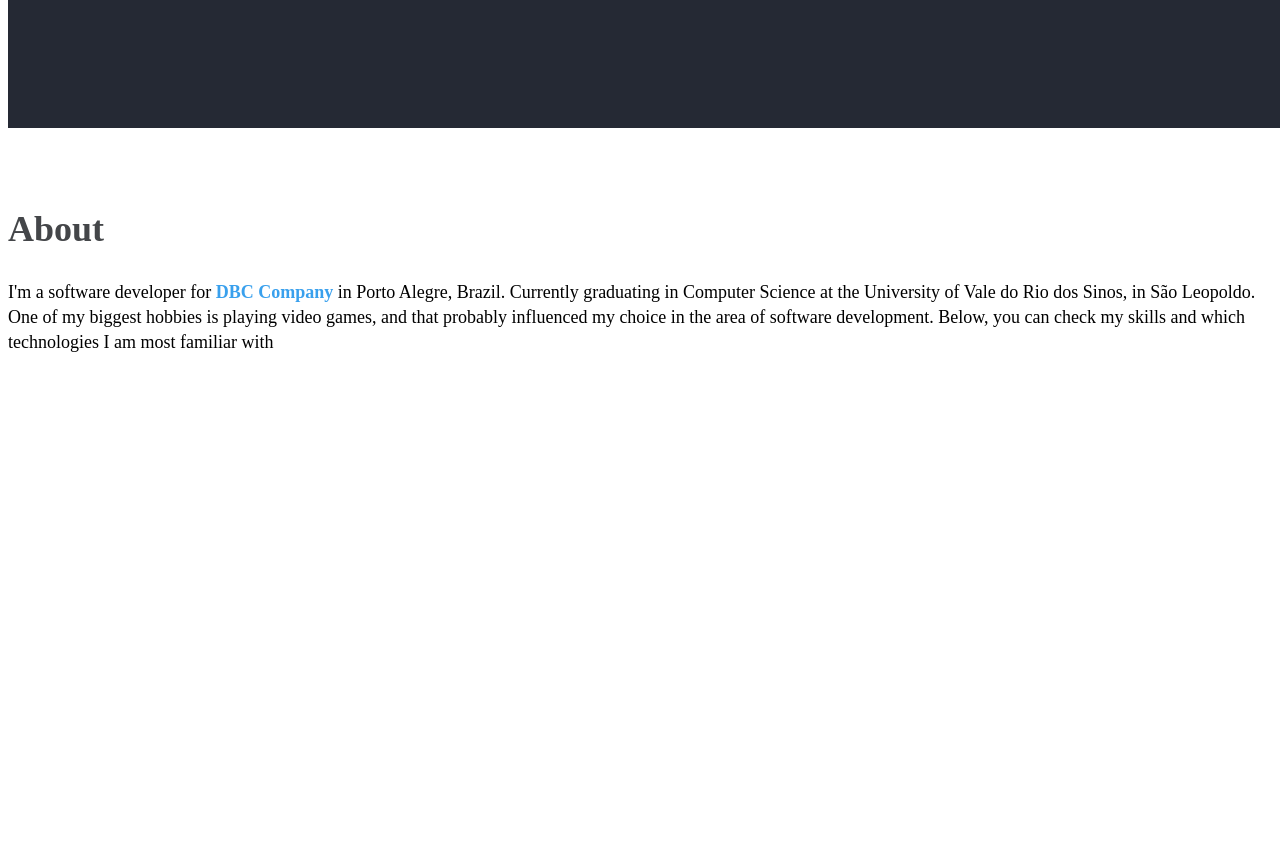
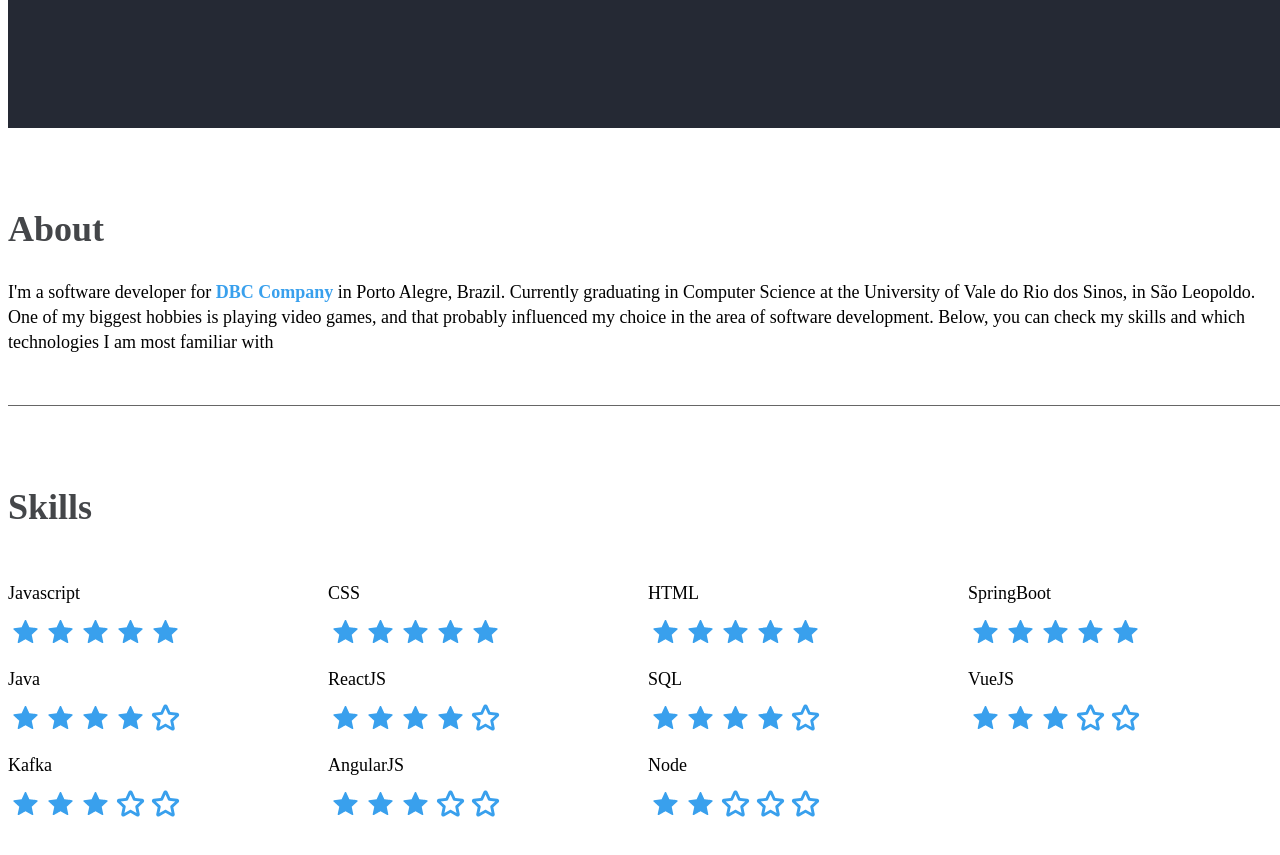
Before and after one commit to DouglasSilv/portfolio, a Next.js app: page /Portfolio in a window 1280 px wide. Shown: the part 680-1535 px from the top of the page. Before the commit the page ends 1093 px from the top, so only its background shows below. Built offline with nearby package versions, Linux system fonts and the light colour scheme.

Commit message:
add skills section

```diff
--- /dev/null
+++ b/components/GrayLine/index.jsx
@@ -0,0 +1,8 @@
+import styled from 'styled-components';
+import { COLORS } from '../../constants/colors';
+
+const GrayLine = styled.div`
+  border-bottom: 1px solid ${COLORS.gray};
+`;
+
+export default GrayLine;
--- /dev/null
+++ b/components/SkillRating/index.jsx
@@ -0,0 +1,33 @@
+import { oneOf, string } from 'prop-types';
+import { SkillRatingName, SkillRatingStars } from './styles';
+import { TiStar, TiStarOutline } from 'react-icons/ti';
+import { COLORS } from '../../constants/colors';
+
+const SkillRating = ({ name, stars, className }) => {
+  return (
+    <div className={className}>
+      <SkillRatingName>{name}</SkillRatingName>
+      <SkillRatingStars>
+        {Array(stars)
+          .fill()
+          .map((item, index) => (
+            <TiStar key={index} size="35" color={COLORS.secondaryFont} />
+          ))}
+        {stars &&
+          Array(5 - stars)
+            .fill()
+            .map((item, index) => (
+              <TiStarOutline key={index} size="35" color={COLORS.secondaryFont} />
+            ))}
+      </SkillRatingStars>
+    </div>
+  );
+};
+
+SkillRating.propTypes = {
+  name: string.isRequired,
+  stars: oneOf([1, 2, 3, 4, 5]).isRequired,
+  className: string,
+};
+
+export default SkillRating;
--- /dev/null
+++ b/components/SkillRating/styles.jsx
@@ -0,0 +1,10 @@
+import styled from 'styled-components';
+
+export const SkillRatingName = styled.div`
+  font-size: 18px;
+  margin-bottom: 10px;
+`;
+
+export const SkillRatingStars = styled.div`
+  display: flex;
+`;
--- a/components/Skills/index.jsx
+++ b/components/Skills/index.jsx
@@ -0,0 +1,18 @@
+import { SKILLS } from '../../constants/skills';
+import Title from '../Title';
+import { SkillsSection, SkillsSectionBody, StyledSkillRating } from './styles';
+
+const Skills = () => {
+  return (
+    <SkillsSection>
+      <Title text="Skills" />
+      <SkillsSectionBody>
+        {SKILLS.map((skill, index) => (
+          <StyledSkillRating key={index} name={skill.name} stars={skill.stars} />
+        ))}
+      </SkillsSectionBody>
+    </SkillsSection>
+  );
+};
+
+export default Skills;
--- a/components/Skills/styles.jsx
+++ b/components/Skills/styles.jsx
@@ -0,0 +1,17 @@
+import styled from 'styled-components';
+import SkillRating from '../SkillRating';
+
+export const SkillsSection = styled.section`
+  padding: 50px 0;
+`;
+
+export const SkillsSectionBody = styled.div`
+  padding-top: 25px;
+  display: flex;
+  flex-wrap: wrap;
+`;
+
+export const StyledSkillRating = styled(SkillRating)`
+  flex-basis: 25%;
+  margin-bottom: 20px;
+`;
--- a/components/Title/index.jsx
+++ b/components/Title/index.jsx
@@ -6,7 +6,7 @@ const Title = ({ text }) => {
 };
 
 Title.propTypes = {
-  text: string,
+  text: string.isRequired,
 };
 
 export default Title;
--- /dev/null
+++ b/constants/sections.js
@@ -0,0 +1,4 @@
+import About from '../components/About';
+import Skills from '../components/Skills';
+
+export const SECTIONS = [About, Skills];
--- /dev/null
+++ b/constants/skills.js
@@ -0,0 +1,46 @@
+export const SKILLS = [
+  {
+    name: 'Javascript',
+    stars: 5,
+  },
+  {
+    name: 'CSS',
+    stars: 5,
+  },
+  {
+    name: 'HTML',
+    stars: 5,
+  },
+  {
+    name: 'SpringBoot',
+    stars: 5,
+  },
+  {
+    name: 'Java',
+    stars: 4,
+  },
+  {
+    name: 'ReactJS',
+    stars: 4,
+  },
+  {
+    name: 'SQL',
+    stars: 4,
+  },
+  {
+    name: 'VueJS',
+    stars: 3,
+  },
+  {
+    name: 'Kafka',
+    stars: 3,
+  },
+  {
+    name: 'AngularJS',
+    stars: 3,
+  },
+  {
+    name: 'Node',
+    stars: 2,
+  },
+];
--- a/pages/Portfolio/index.jsx
+++ b/pages/Portfolio/index.jsx
@@ -1,10 +1,14 @@
-import About from '../../components/About';
+import { Fragment } from 'react';
+import GrayLine from '../../components/GrayLine';
 import Header from '../../components/Header';
 import Home from '../../components/Home';
 import SocialNetworks from '../../components/SocialNetworks';
+import { SECTIONS } from '../../constants/sections';
 import { PortfolioBody, PortfolioBodyContainer } from './styles';
 
 const Portfolio = () => {
+  const numberOfSections = SECTIONS.length;
+
   return (
     <>
       <Header />
@@ -12,7 +16,16 @@ const Portfolio = () => {
       <Home />
       <PortfolioBodyContainer>
         <PortfolioBody>
-          <About />
+          {SECTIONS.map((Section, index) => {
+            const isLastElement = index + 1 === numberOfSections;
+
+            return (
+              <Fragment key={index}>
+                <Section />
+                {!isLastElement && <GrayLine />}
+              </Fragment>
+            );
+          })}
         </PortfolioBody>
       </PortfolioBodyContainer>
     </>
```
Also changed, not shown: pages/_document.js (+3 -4 lines), .eslintrc.js.
